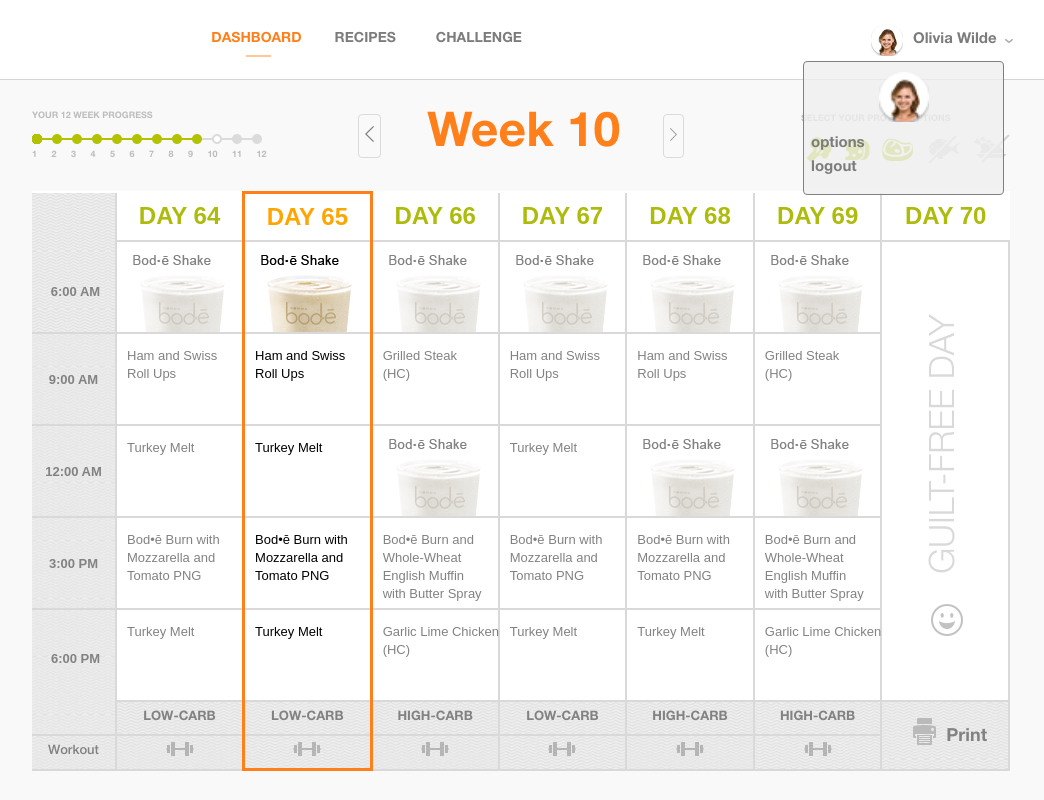
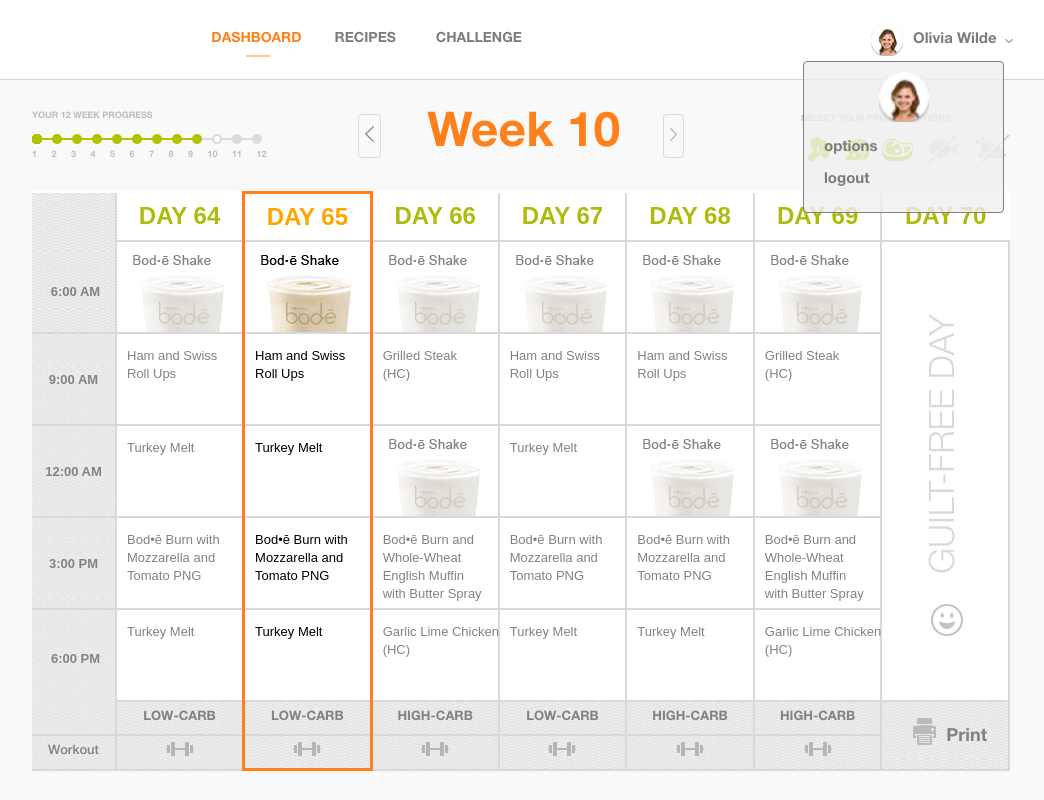
Before and after one commit to SAK74/some_exercise, a React app: page / in a window 1280 px wide. Both pictures are taken after a click on the element "Olivia Wilde". Shown: the top 800 px of the page, without its empty margins (119-1163 px from the left). Built offline with nearby package versions, Linux system fonts and the light colour scheme.

Commit message:
user_menu fixed

```diff
--- a/src/MainApp.js
+++ b/src/MainApp.js
@@ -1,4 +1,4 @@
-import { useState } from 'react';
+import { useRef, useState } from 'react';
 import './App.css';
 import {Button, IOS, Android} from './styles';
 
@@ -130,9 +130,9 @@
     progres.push(<img key = {i} src = {currentPng} alt = ""/>);
   }
 
+  const menuUserRef = useRef();
   const handleUserSet = () => {
-    const menu = document.getElementsByClassName("user_menu")[0];
-    menu.style.visibility = menu.style.visibility === "hidden" ? "visible" : "hidden";
+    menuUserRef.current.style.visibility = menuUserRef.current.style.visibility === "hidden" ? "visible" : "hidden";
   }
 
   return (
@@ -148,10 +148,10 @@
               <span className = 'user'>
                   <img src = {user.src} alt = 'user_photo'/>
                   <div onClick = {handleUserSet}>
-                    <div className = "user_menu" style = {{visibility: "hidden"}}>
+                    <div className = "user_menu" style = {{visibility: "hidden"}} ref = {menuUserRef}>
                       <img src = {user.src} alt= "user_photo"/>
-                      <div>options</div>
-                      <div>logout</div>
+                      <div onClick = {() => alert("do something...")}>options</div>
+                      <div onClick = {() => alert(" logout...")}>logout</div>
                     </div>
                     {user.name}
                     <img src = ".\PNG\select.png" alt= ""/>
--- a/src/index.css
+++ b/src/index.css
@@ -77,7 +77,7 @@
 }
 .user_menu{
   width: 199px;
-  height: 132px;
+  height: 150px;
   position: absolute;
   top: 61px;
   left: -68px;
@@ -86,8 +86,7 @@
   align-items: center;
   border: thin solid gray;
   border-radius: 4px;
-  background-color: #efefef;
-  line-height: 24px;
+  line-height: 32px;
   z-index: 999;
   cursor: default;
   background-color: rgb(239 239 239 / 80%);
@@ -97,13 +96,13 @@
   margin: 10px;
 }
 .user_menu>div{
-  width: 95%;
-  padding-left: 2%;
+  width: 85%;
+  padding-left: 5%;
   cursor: pointer;
 }
 .user_menu>div:hover{
-    background-color: #cfcfcf;
-}
+  background-color: #cfcfcf;
+  border-radius: 28px;}
 .main-table{
   display: flex;
   flex-direction: column;
```
